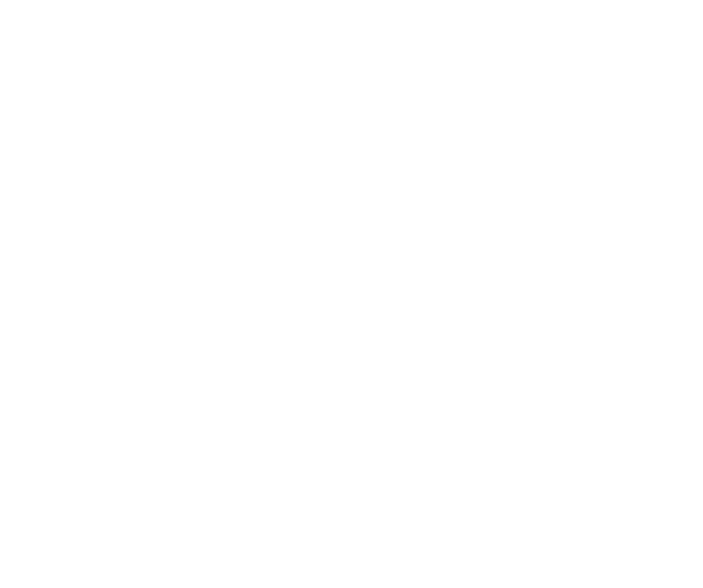
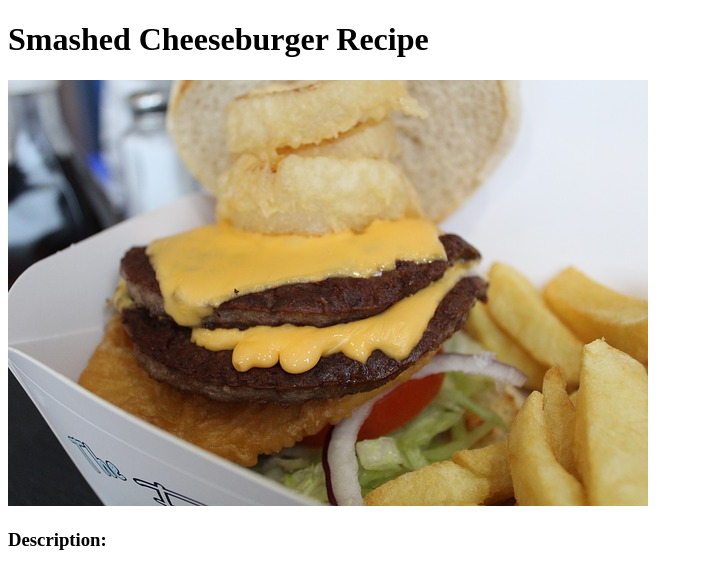
Before and after one commit to IsaiahGit/odin-recipes, a plain HTML site: page recipes/burger.html in a window 1280 px wide. Shown: the whole page, without its empty margins (0-703 px from the left). Drawn offline with Linux system fonts and the light colour scheme.

Commit message:
Added header and photo to burger page.

```diff
--- a/recipes/burger.html
+++ b/recipes/burger.html
@@ -7,6 +7,10 @@
     <title>Smashed Cheeseburger</title>
 </head>
 <body>
-
+    <h1>Smashed Cheeseburger Recipe</h1>
+    <img src="../images/burger.jpg"
+    alt= "A picture of a double cheeseburger and french fries on the side.
+    The top bun exposes a layer a gooey cheese and crisp beef.">
+    <h3>Description:</h3>
 </body>
 </html>
```
